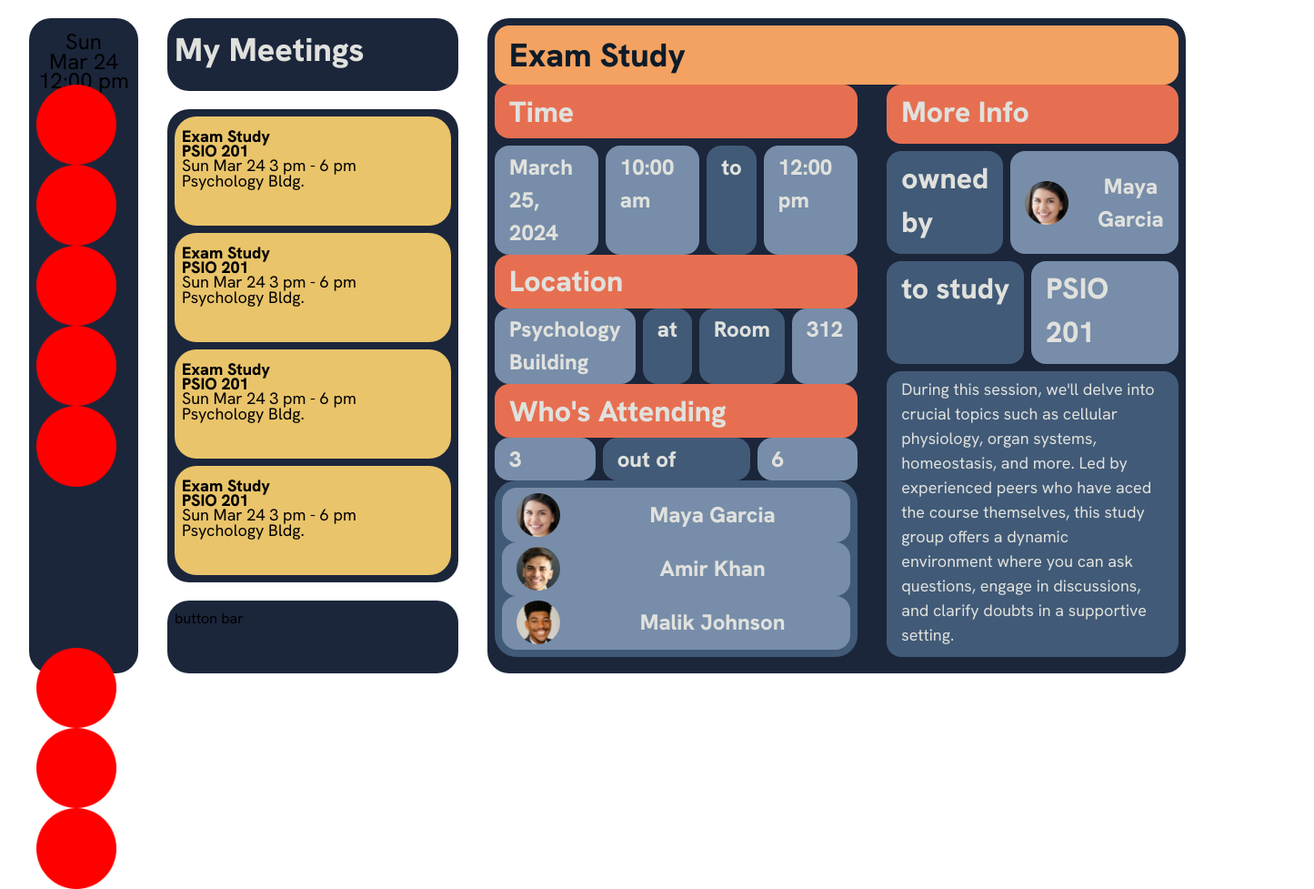
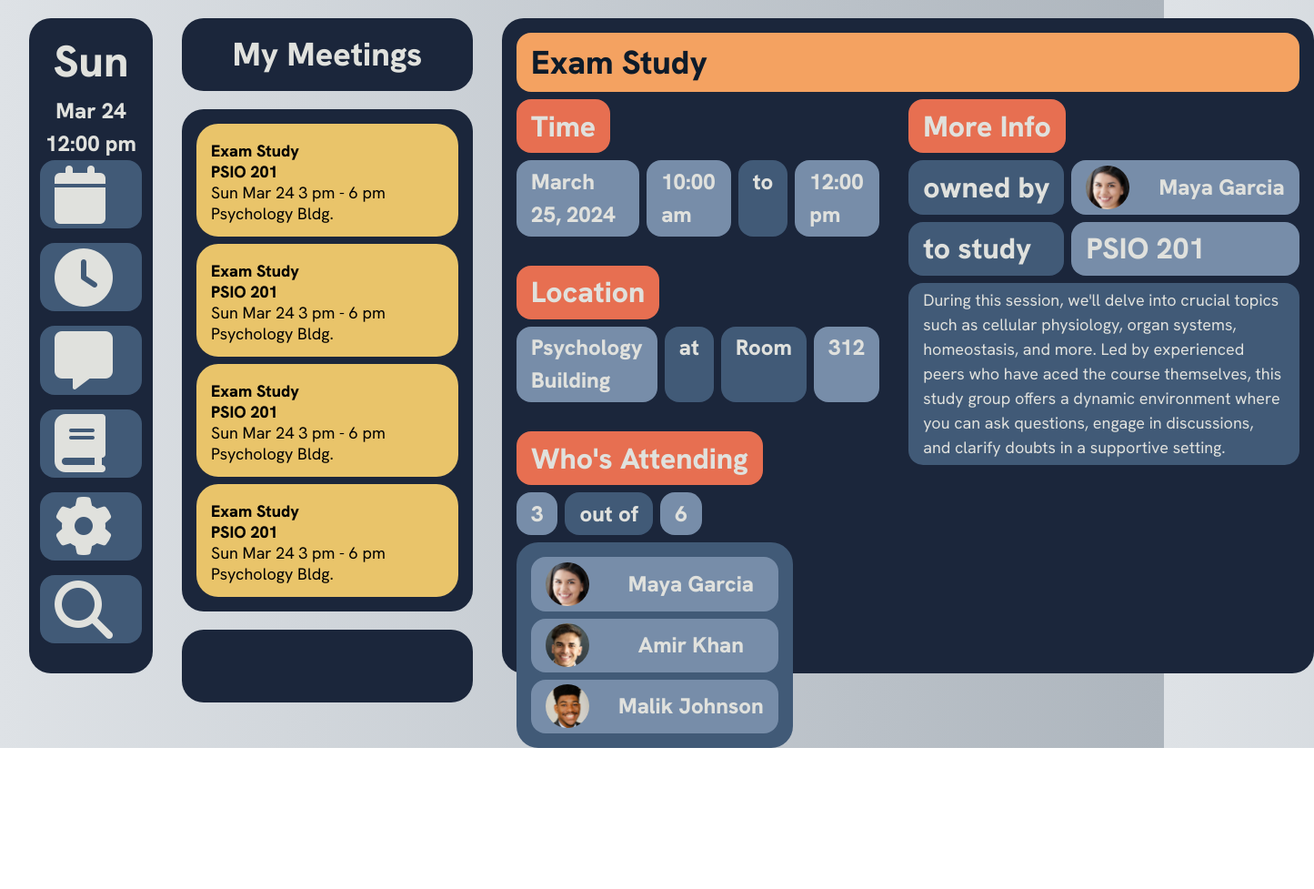
Before and after one commit to bashsudo/studious-cat-frontend-playground, a website built with Vite: page my-meetings-example.html in a window 1280 px wide. Shown: the whole page at 91% size, 1445 px wide, since content can reach past the window. After the commit the page ends 822 px from the top, so only its background shows below. Built offline with nearby package versions, Linux system fonts and the light colour scheme.

Commit message:
revised with flex, still some grid, added gradient background, added icons via awesome font

```diff
--- a/my-meetings-example.html
+++ b/my-meetings-example.html
@@ -11,6 +11,14 @@
       href="https://fonts.googleapis.com/css2?family=Hanken+Grotesk:ital,wght@0,100..900;1,100..900&display=swap"
       rel="stylesheet"
     />
+    <link
+      href="https://fonts.googleapis.com/css2?family=Source+Serif+4:ital,opsz,wght@0,8..60,200..900;1,8..60,200..900&display=swap"
+      rel="stylesheet"
+    />
+    <link
+      rel="stylesheet"
+      href="./node_modules/@fortawesome/fontawesome-free/css/all.min.css"
+    />
     <link rel="stylesheet" href="my-meetings.css" class="stylesheet" />
   </head>
   <body>
@@ -23,53 +31,58 @@
           <p>12:00 pm</p>
         </div>
 
-        <!-- top aligned icons -->
-        <div class="sidebar-icons">
-          <div class="sidebar-icons-section">
-            <img src="./placeholder-icon.png" alt="My Calendar" />
-            <img src="./placeholder-icon.png" alt="My Meetings" />
-            <img src="./placeholder-icon.png" alt="My Chats" />
-            <img src="./placeholder-icon.png" alt="My Courses" />
-            <img src="./placeholder-icon.png" alt="My Settings" />
-          </div>
-
-          <!-- bottom aligned icons -->
-          <div class="sidebar-icons-section">
-            <div></div>
-            <div></div>
-            <img src="./placeholder-icon.png" alt="Search" />
-            <img src="./placeholder-icon.png" alt="SC Logo" />
-            <img src="./placeholder-icon.png" alt="UA Logo" />
-          </div>
+        <div class="sidebar-icons-section">
+          <i
+            class="fas fa-calendar blob pair-clr-primary-500 text-center-full icon-sizing"
+          ></i>
+          <i
+            class="fas fa-clock blob pair-clr-primary-500 text-center-full icon-sizing"
+          ></i>
+          <i
+            class="fas fa-message blob pair-clr-primary-500 text-center-full icon-sizing"
+          ></i>
+          <i
+            class="fas fa-book blob pair-clr-primary-500 text-center-full icon-sizing"
+          ></i>
+          <i
+            class="fas fa-gear blob pair-clr-primary-500 text-center-full icon-sizing"
+          ></i>
+          <i
+            class="fas fa-search blob pair-clr-primary-500 text-center-full icon-sizing"
+          ></i>
+          <div class="text-sc-logo main-clr-primary-100 text-center-full">SC</div>
+          <img src="./ua-logo.png" alt="UA Logo" />
         </div>
       </div>
 
       <div class="content-overview-stack">
         <!-- page title -->
-        <div class="pair-clr-primary-700 text-page-title container">
+        <div
+          class="pair-clr-primary-700 text-page-title container text-center-full"
+        >
           My Meetings
         </div>
         <!-- list of meetings/items -->
-        <div class="container stack">
-          <div class="container stack-meeting-item">
+        <div class="container flex-vertical-gap-300">
+          <div class="container meeting-item">
             <p>Exam Study</p>
             <p>PSIO 201</p>
             <p>Sun Mar 24 3 pm - 6 pm</p>
             <p>Psychology Bldg.</p>
           </div>
-          <div class="container stack-meeting-item">
+          <div class="container meeting-item">
             <p>Exam Study</p>
             <p>PSIO 201</p>
             <p>Sun Mar 24 3 pm - 6 pm</p>
             <p>Psychology Bldg.</p>
           </div>
-          <div class="container stack-meeting-item">
+          <div class="container meeting-item">
             <p>Exam Study</p>
             <p>PSIO 201</p>
             <p>Sun Mar 24 3 pm - 6 pm</p>
             <p>Psychology Bldg.</p>
           </div>
-          <div class="container stack-meeting-item">
+          <div class="container meeting-item">
             <p>Exam Study</p>
             <p>PSIO 201</p>
             <p>Sun Mar 24 3 pm - 6 pm</p>
@@ -77,11 +90,11 @@
           </div>
         </div>
         <!-- button bar at bottom of list -->
-        <div class="container">button bar</div>
+        <div class="container"></div>
         <!-- main content section -->
       </div>
 
-      <div class="container content-main-container">
+      <div class="container flex-vertical-gap-300">
         <!-- ALL INSIDE MAIN CONTENT SECTION -->
 
         <!-- title -->
@@ -91,53 +104,49 @@
 
         <div class="content-main-columns">
           <!-- PRIMARY INFO (LEFT HAND) -->
-          <div>
-            <div class="blob-rows-indefinite">
-              <div class="xyz blob pair-clr-secondary-400 text-blob-heading">
+          <div class="flex-vertical-gap-500">
+            <div class="flex-vertical-gap-300 flex-shrink-to-content">
+              <div class="blob pair-clr-secondary-400 text-blob-heading">
                 Time
               </div>
 
               <!-- time blocks -->
-              <div class="blob-columns-indefinite text-blob-content">
+              <div class="flex-horizontal text-blob-content">
                 <div class="blob pair-clr-primary-400">March 25, 2024</div>
                 <div class="blob pair-clr-primary-400">10:00 am</div>
                 <div class="blob pair-clr-primary-500">to</div>
                 <div class="blob pair-clr-primary-400">12:00 pm</div>
               </div>
             </div>
-
-            <!-- location -->
-            <div>
+            <div class="flex-vertical-gap-300 flex-shrink-to-content">
               <!-- location heading -->
               <div class="blob pair-clr-secondary-400 text-blob-heading">
                 Location
               </div>
 
               <!-- location blocks -->
-              <div class="blob-columns-indefinite text-blob-content">
+              <div class="flex-horizontal text-blob-content">
                 <div class="blob pair-clr-primary-400">Psychology Building</div>
                 <div class="blob pair-clr-primary-500">at</div>
                 <div class="blob pair-clr-primary-500">Room</div>
                 <div class="blob pair-clr-primary-400">312</div>
               </div>
             </div>
-
-            <!-- who is attending -->
-            <div>
+            <div class="flex-vertical-gap-300 flex-shrink-to-content">
               <!-- heading -->
               <div class="blob pair-clr-secondary-400 text-blob-heading">
                 Who's Attending
               </div>
 
               <!-- attending blocks -->
-              <div class="blob-columns-indefinite text-blob-content">
+              <div class="flex-horizontal text-blob-content">
                 <div class="blob pair-clr-primary-400">3</div>
                 <div class="blob pair-clr-primary-500">out of</div>
                 <div class="blob pair-clr-primary-400">6</div>
               </div>
 
               <!-- list of people -->
-              <div class="container pair-clr-primary-500">
+              <div class="container flex-vertical-gap-300 pair-clr-primary-500">
                 <div class="blob pair-clr-primary-400 profile-picture-set">
                   <img src="sample-pfp-maya.png" alt="Maya's Profile Picture" />
                   <p>Maya Garcia</p>
@@ -147,7 +156,10 @@
                   <p>Amir Khan</p>
                 </div>
                 <div class="blob pair-clr-primary-400 profile-picture-set">
-                  <img src="sample-pfp-malik.png" alt="Malik's Profile Picture" />
+                  <img
+                    src="sample-pfp-malik.png"
+                    alt="Malik's Profile Picture"
+                  />
                   <p>Malik Johnson</p>
                 </div>
               </div>
@@ -155,12 +167,12 @@
           </div>
 
           <!-- SECONDARY INFO (RIGHT HAND) -->
-          <div class="blob-rows-indefinite">
+          <div class="flex-vertical-gap-300 flex-shrink-to-content">
             <div class="blob pair-clr-secondary-400 text-blob-heading">
               More Info
-              <!-- more info heading -->
             </div>
-            <div class="blob-columns-indefinite">
+
+            <div class="more-info-grid">
               <div class="blob pair-clr-primary-500 text-blob-heading">
                 owned by
               </div>
@@ -168,8 +180,6 @@
                 <img src="sample-pfp-maya.png" alt="Maya's Profile Picture" />
                 <p>Maya Garcia</p>
               </div>
-            </div>
-            <div class="blob-columns-indefinite">
               <div class="blob pair-clr-primary-500 text-blob-heading">
                 to study
               </div>
@@ -177,7 +187,10 @@
                 PSIO 201
               </div>
             </div>
-            <div class="blob pair-clr-primary-500 text-list-small">
+
+            <div
+              class="blob pair-clr-primary-500 text-list-small max-width-200"
+            >
               <p>
                 During this session, we'll delve into crucial topics such as
                 cellular physiology, organ systems, homeostasis, and more. Led
--- a/my-meetings.css
+++ b/my-meetings.css
@@ -9,7 +9,11 @@
   --clr-secondary-300: #f4a261;
   --clr-secondary-400: #e76f51;
 
+  --clr-background-200: #dee2e6;
+  --clr-background-800: #adb5bd;
+
   --ff-primary: "Hanken Grotesk", sans-serif;
+  --ff-secondary: "Source Serif 4", sans-serif;
 
   --ff-page-title: var(--ff-primary);
   --ff-content-title: var(--ff-primary);
@@ -128,12 +132,14 @@ svg {
 body {
   font-family: var(--ff-primary);
   font-weight: var(--fw-regular);
+
+  background-image: linear-gradient(to right, var(--clr-background-200), var(--clr-background-800));
 }
 
 /* MAIN CLASSES */
 .entire-layout {
   display: grid;
-  grid-template-columns: 7.5rem 20rem 1fr;
+  grid-template-columns: 8.5rem 20rem 1fr;
   grid-template-rows: 90vh;
 
   column-gap: 2.5vw;
@@ -148,7 +154,8 @@ body {
 .container {
   background-color: var(--clr-primary-700);
   border-radius: 1.5rem;
-  padding: 0.5rem;
+  padding: 1rem;
+  /* overflow: hidden; */
 }
 
 .blob {
@@ -159,23 +166,16 @@ body {
   padding-bottom: 0.35rem;
 }
 
-.blob-columns-indefinite {
-  display: grid;
-  grid-auto-flow: column;
-  grid-auto-columns: auto;
-  column-gap: 0.5rem;
+.sidebar-container {
+  display: flex;
+  flex-direction: column;
+  justify-content: space-evenly;
+  padding: 0.75rem;
 }
 
-.blob-rows-indefinite {
-  display: grid;
-  grid-auto-flow: row;
-  grid-auto-rows: auto;
-  row-gap: 0.5rem;
-}
-
-.sidebar-container {
-  display: grid;
-  grid-template-rows: auto 1fr;
+.icon-sizing {
+  font-size: 4rem;
+  height: 7rem;
 }
 
 .content-overview-stack {
@@ -185,9 +185,9 @@ body {
 }
 
 .content-main-columns {
-  display: grid;
-  grid-template-columns: 1fr 1fr;
-  column-gap: 2rem;
+  display: flex;
+  flex-direction: row;
+  gap: 2rem;
 }
 
 .profile-picture-set {
@@ -210,45 +210,86 @@ body {
 }
 
 .sidebar-clock {
-  display: grid;
-  grid-template-rows: repeat(3, calc(var(--fs-list-medium) * 0.9));
+  display: flex;
+  flex-direction: column;
+}
+
+.sidebar-clock p {
   text-align: center;
   font-size: var(--fs-list-medium);
+  font-weight: var(--fw-bold);
+  color: var(--clr-primary-100);
 }
 
-.sidebar-icons {
-  display: grid;
-  grid-template-rows: 1fr 1fr;
-  width: 85%;
+.sidebar-clock p:nth-child(1) {
+  font-size: var(--fs-600);
 }
 
 .sidebar-icons-section {
-  display: grid;
-  grid-template-rows: repeat(5, 1fr);
+  display: flex;
+  flex-direction: column;
+  gap: 1rem;
+  justify-content: space-evenly;
+  overflow: hidden;
 }
 
-.stack {
-  display: grid;
-  /* grid-template-rows: repeat(4, calc(var(--fs-list-medium) * 4)); */
-  grid-template-rows: auto auto auto auto;
-  /* grid-auto-flow: row;
-    grid-auto-rows: auto; */
-  row-gap: 0.5rem;
+.flex-shrink-to-content {
+  align-items: flex-start;
 }
 
-.stack-meeting-item {
+.flex-vertical-gap-300 {
+  /* display: grid;
+  grid-template-rows: auto auto auto auto;
+  row-gap: 0.5rem; */
+  display: flex;
+  flex-direction: column;
+  gap: 0.5rem;
+}
+
+.flex-vertical-gap-500 {
+  display: flex;
+  flex-direction: column;
+  gap: 2rem;
+}
+
+.flex-horizontal {
+  display: flex;
+  flex-direction: row;
+  gap: 0.5rem;
+}
+
+.more-info-grid {
   display: grid;
+  grid-template-columns: max-content max-content;
+  grid-template-rows: 1fr 1fr;
+  gap: 0.5rem;
+}
+
+.max-width-200 {
+  max-width: 30rem;
+}
+
+.max-width-500 {
+  max-width: 300rem;
+}
+
+.meeting-item {
+  /* display: grid;
   grid-template-rows: repeat(4, calc(var(--fs-list-small) * 0.9));
+  */
   background-color: var(--clr-secondary-200);
-
   font-size: var(--fs-list-small);
 }
 
-.stack-meeting-item p:nth-child(1) {
+.meeting-item p {
+  margin-bottom: -0.25rem;
+}
+
+.meeting-item p:nth-child(1) {
   font-weight: var(--fw-bold);
 }
 
-.stack-meeting-item p:nth-child(2) {
+.meeting-item p:nth-child(2) {
   font-weight: var(--fw-bold);
 }
 
@@ -277,6 +318,12 @@ body {
   background-color: var(--clr-secondary-400);
 }
 
+.text-center-full {
+  display: flex;
+  align-items: center;
+  justify-content: center;
+}
+
 /* UTILITY CLASSES */
 .main-clr-primary-900 {
   color: #0d1b2a;
@@ -298,7 +345,12 @@ body {
   color: #e0e1dd;
 }
 
-/* CSS classes */
+.text-sc-logo {
+  font-family: var(--ff-secondary);
+  font-size: var(--fs-800);
+  font-weight: var(--fw-bold);
+}
+
 .text-page-title {
   font-family: var(--ff-primary);
   font-size: var(--fs-page-title);
--- a/package.json
+++ b/package.json
@@ -10,5 +10,8 @@
   },
   "devDependencies": {
     "vite": "^5.2.0"
+  },
+  "dependencies": {
+    "@fortawesome/fontawesome-free": "^6.5.1"
   }
 }
```
Also changed, not shown: ua-logo.png (added), 1 other file.
